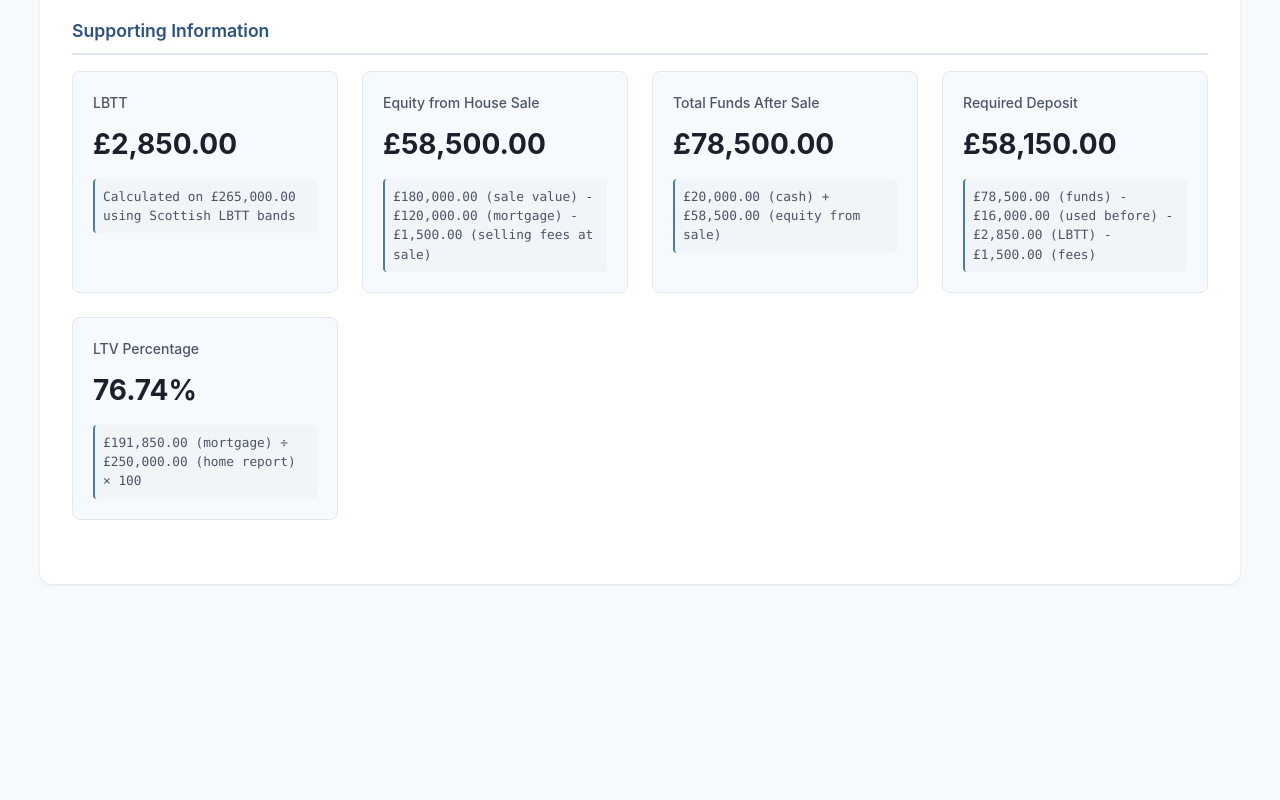
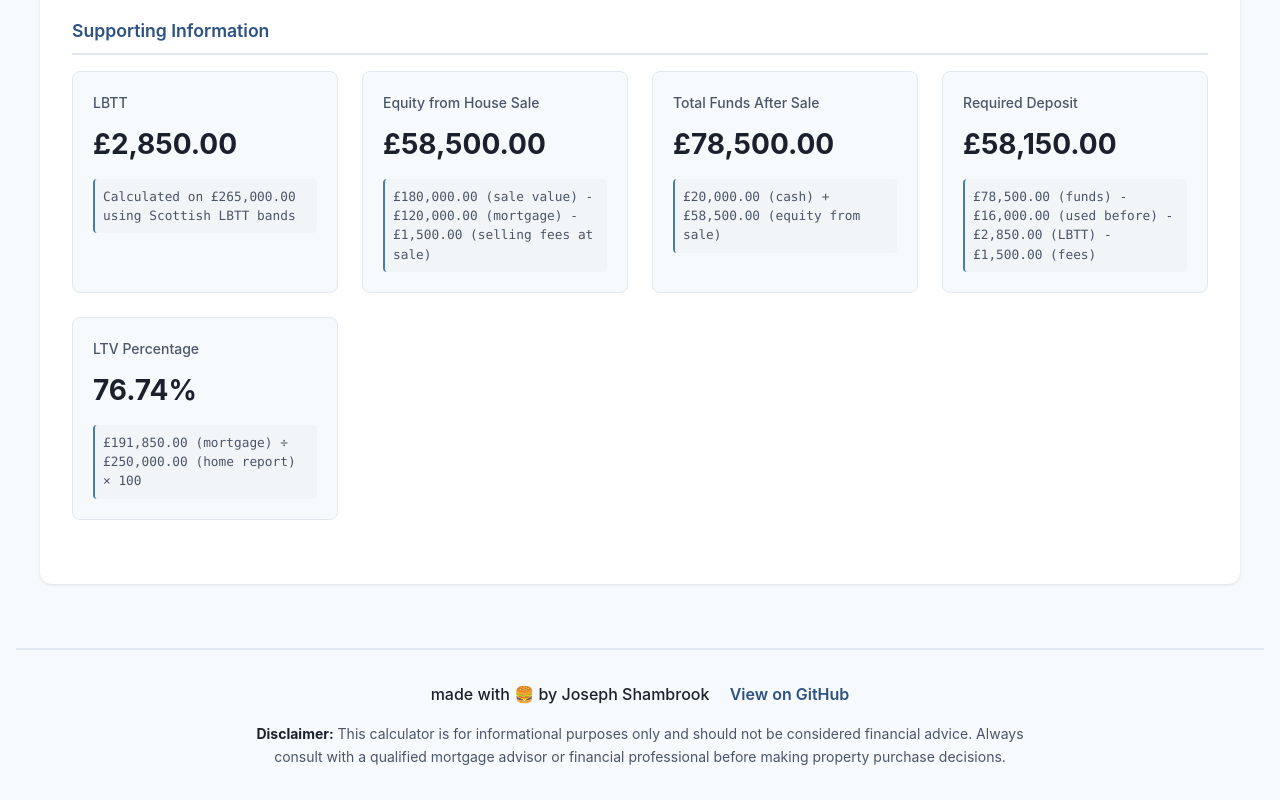
Before and after one commit to josephshambrook/scottish-property-purchase-calculator, a website: page index.html in a window 1280 px wide. Shown: the part 1450-2250 px from the top of the page. Before the commit the page ends 2098 px from the top, so only its background shows below. Drawn offline with Linux system fonts and the light colour scheme.

Commit message:
Add footer with attribution and disclaimer to index.html and styles.css

```diff
--- a/index.html
+++ b/index.html
@@ -264,6 +264,28 @@
       </div>
     </div>
 
+    <footer class="footer">
+      <div class="footer-content">
+        <p class="footer-made-by">
+          made with 🍔 by Joseph Shambrook
+          <a
+            href="https://github.com/josephshambrook/scottish-property-purchase-calculator"
+            target="_blank"
+            rel="noopener noreferrer"
+            class="footer-link"
+          >
+            View on GitHub
+          </a>
+        </p>
+        <p class="footer-disclaimer">
+          <strong>Disclaimer:</strong> This calculator is for informational
+          purposes only and should not be considered financial advice. Always
+          consult with a qualified mortgage advisor or financial professional
+          before making property purchase decisions.
+        </p>
+      </div>
+    </footer>
+
     <script src="script.js"></script>
   </body>
 </html>
--- a/styles.css
+++ b/styles.css
@@ -365,3 +365,49 @@ input:checked + .slider:before {
 .input-suffix input {
   padding-right: 2.5rem;
 }
+
+.footer {
+  margin-top: 4rem;
+  padding-top: 2rem;
+  border-top: 2px solid var(--border);
+  text-align: center;
+}
+
+.footer-content {
+  max-width: 1200px;
+  margin: 0 auto;
+}
+
+.footer-made-by {
+  color: var(--text-primary);
+  font-size: 1rem;
+  margin-bottom: 1rem;
+  font-weight: 500;
+}
+
+.footer-link {
+  display: inline-block;
+  margin-left: 1rem;
+  color: var(--primary-color);
+  text-decoration: none;
+  font-weight: 600;
+  transition: color 0.2s;
+}
+
+.footer-link:hover {
+  color: var(--secondary-color);
+  text-decoration: underline;
+}
+
+.footer-disclaimer {
+  color: var(--text-secondary);
+  font-size: 0.875rem;
+  line-height: 1.6;
+  max-width: 800px;
+  margin: 0 auto;
+  padding: 0 1rem;
+}
+
+.footer-disclaimer strong {
+  color: var(--text-primary);
+}
```
